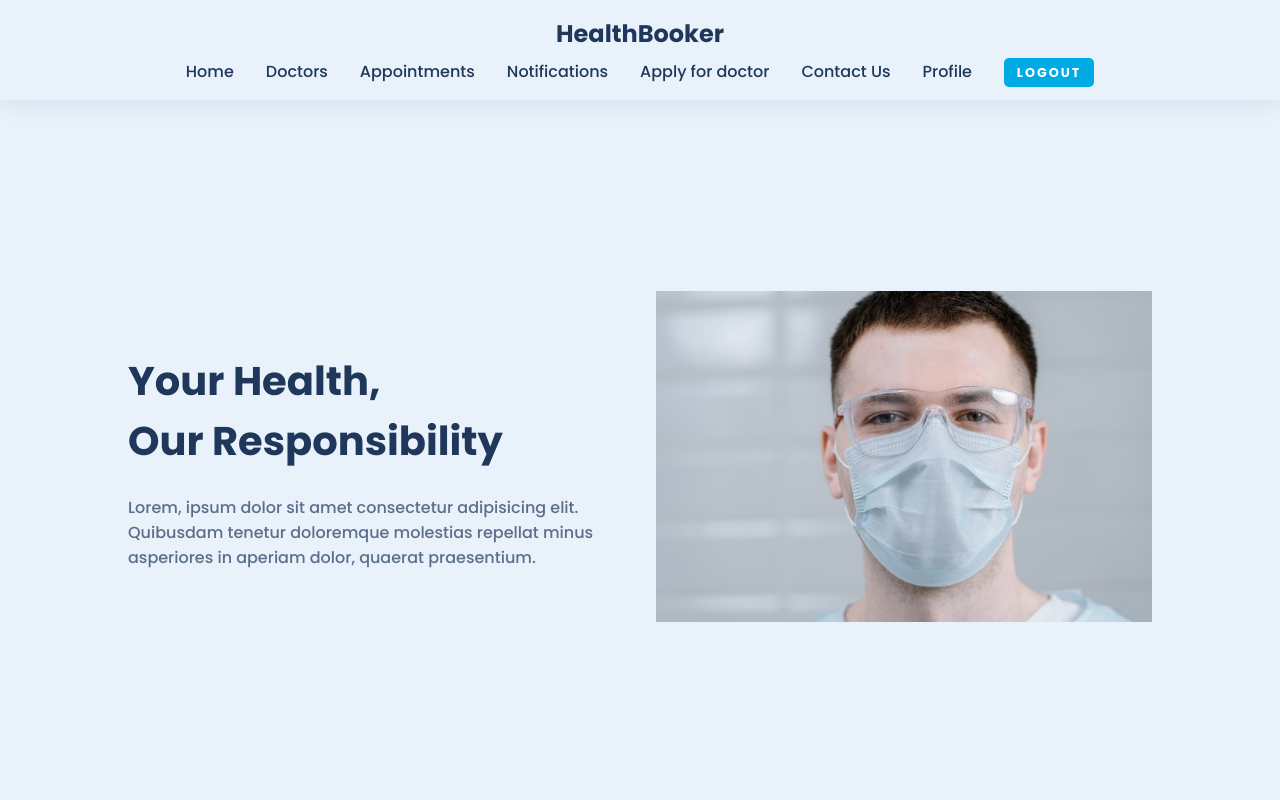
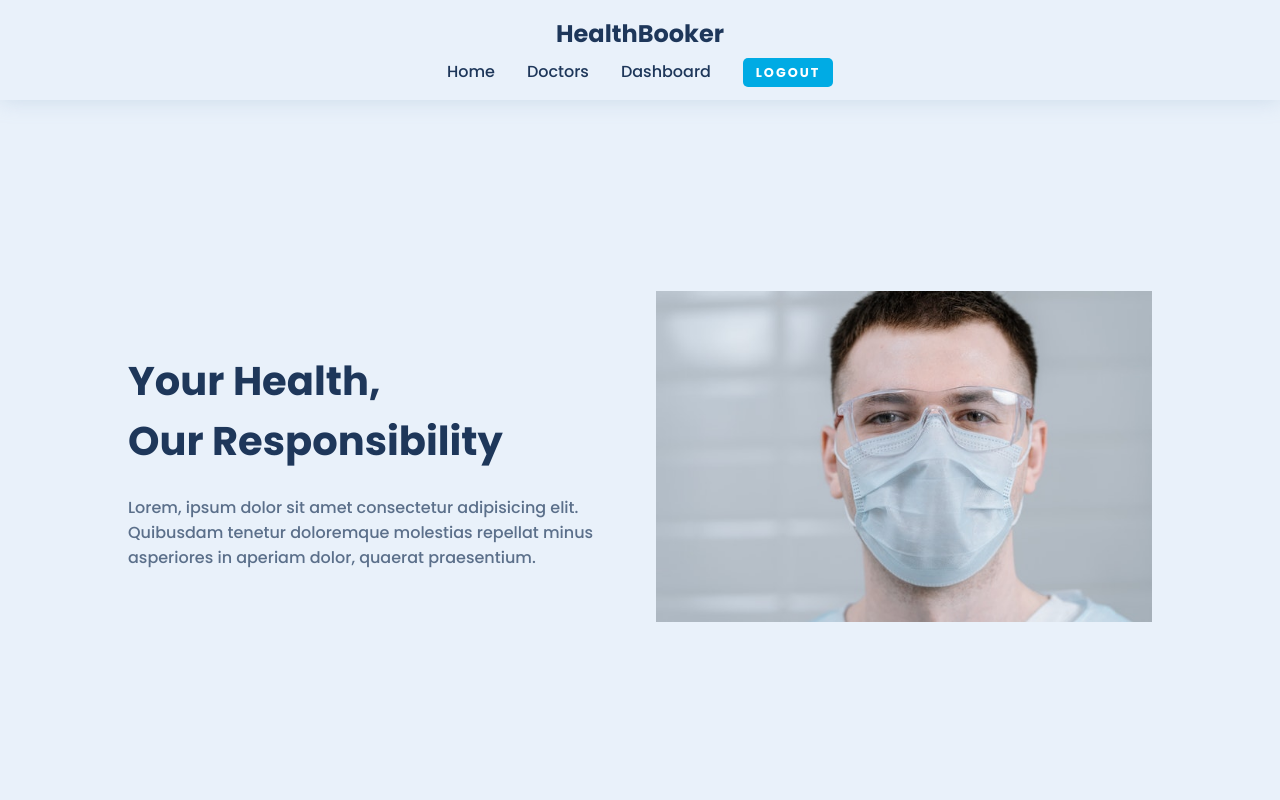
Before and after one commit to Achilles3458/HealthBooker, a React (Create React App) app in the folder client/: page / in a window 1280 px wide. Shown: the top 800 px of the page. Built offline with nearby package versions, Linux system fonts and the light colour scheme; no server answers; sample sign-in values are in the browser's storage.

Commit message:
changed admin access

```diff
--- a/client/src/components/Navbar.jsx
+++ b/client/src/components/Navbar.jsx
@@ -13,11 +13,12 @@ const Navbar = () => {
   const dispatch = useDispatch();
   const navigate = useNavigate();
   const userInfo = useSelector((state) => state.root.userInfo);
-  const [token, setToken] = useState(localStorage.getItem("token") || null);
+  const [token, setToken] = useState(localStorage.getItem("token") || "");
   const [user, setUser] = useState(
-    jwt_decode(localStorage.getItem("token")) || ""
+    localStorage.getItem("token")
+      ? jwt_decode(localStorage.getItem("token"))
+      : ""
   );
-  console.log("🚀 ~ file: Navbar.jsx:18 ~ Navbar ~ user:", user);
 
   const logoutFunc = () => {
     dispatch(setUserInfo({}));
@@ -37,6 +38,13 @@ const Navbar = () => {
           <li>
             <NavLink to={"/doctors"}>Doctors</NavLink>
           </li>
+          {user.isAdmin && (
+            <li>
+              <NavLink to={"/dashboard/users"}>Dashboard</NavLink>
+            </li>
+          )}
+          {!user.isAdmin && (
+            <>
               <li>
                 <NavLink to={"/appointments"}>Appointments</NavLink>
               </li>
@@ -52,6 +60,8 @@ const Navbar = () => {
               <li>
                 <NavLink to={"/profile"}>Profile</NavLink>
               </li>
+            </>
+          )}
           {!token ? (
             <>
               <li>
--- a/client/src/components/Sidebar.jsx
+++ b/client/src/components/Sidebar.jsx
@@ -1,5 +1,12 @@
 import React from "react";
-import { FaList, FaUser, FaUserMd, FaUsers, FaEnvelope } from "react-icons/fa";
+import {
+  FaHome,
+  FaList,
+  FaUser,
+  FaUserMd,
+  FaUsers,
+  FaEnvelope,
+} from "react-icons/fa";
 import "../styles/sidebar.css";
 import { NavLink, useNavigate } from "react-router-dom";
 import { MdLogout } from "react-icons/md";
@@ -11,6 +18,11 @@ const Sidebar = () => {
   const navigate = useNavigate();
 
   const sidebar = [
+    {
+      name: "Home",
+      path: "/",
+      icon: <FaHome />,
+    },
     {
       name: "Users",
       path: "/dashboard/users",
```
Also changed, not shown: 9 other files (tests, documents, lock files or other folders). Lines whose indentation alone changed are shown as unchanged.
